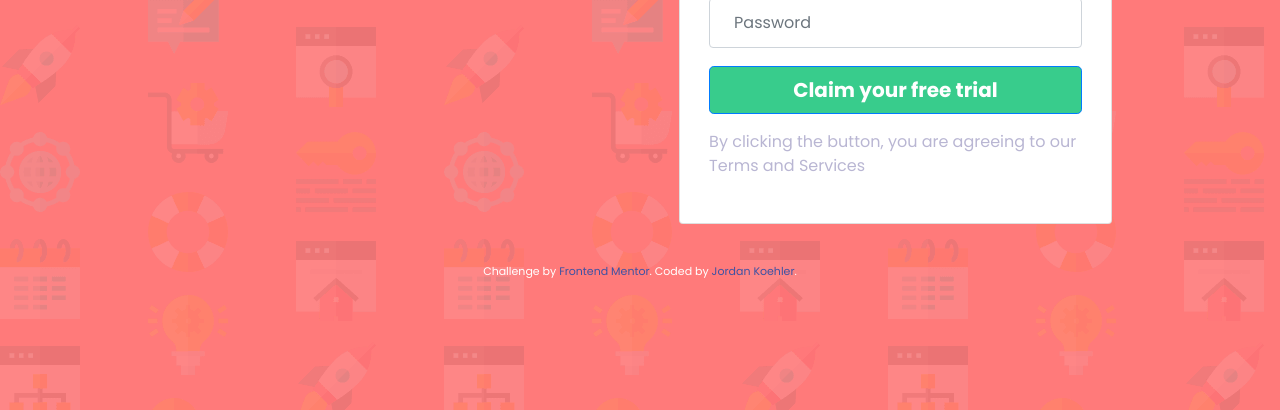
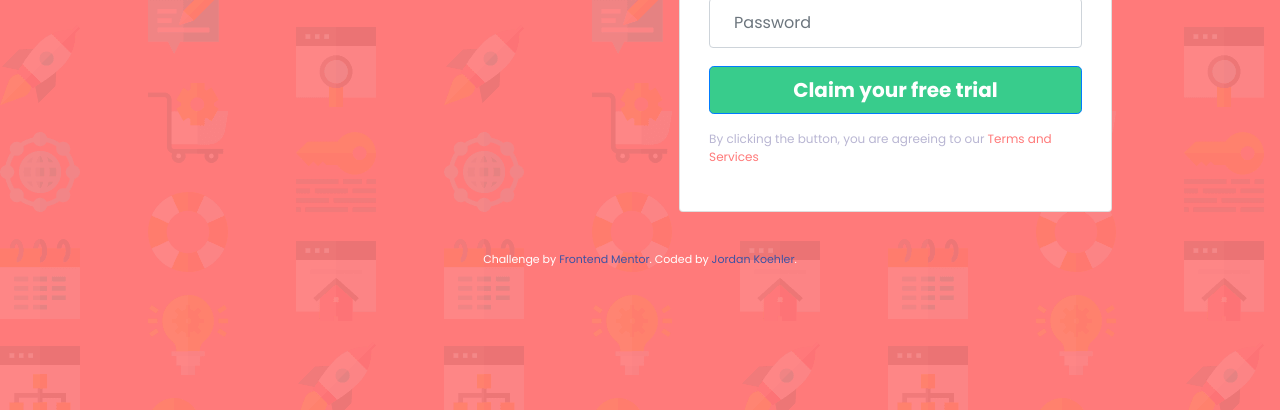
Before and after one commit to JordanKoehler/intro-component-with-signup-form-master, a plain HTML site: page index.html in a window 1280 px wide. Shown: the part 390-800 px from the top of the page. Drawn offline with nearby package versions, Linux system fonts and the light colour scheme.

Commit message:
Fix terms and conditions text so it is smaller and Terms and Conditions is in red

```diff
--- a/index.html
+++ b/index.html
@@ -45,12 +45,12 @@
             <input type="email" class="form-control" placeholder="Email Address"></input>
             <input type="password" class="form-control" placeholder="Password"></input>
             <div class="text-center">
-            <button class="btn btn-primary btn-lg trial-btn w-100" type="submit" name="button"><strong>Claim your free trial</strong></button>
+              <button class="btn btn-primary btn-lg trial-btn w-100" type="submit" name="button"><strong>Claim your free trial</strong></button>
             </div>
         </div>
 
         </form>
-        <p class="termsText">By clicking the button, you are agreeing to our Terms and Services</p>
+        <p class="termsText">By clicking the button, you are agreeing to our <span class="termsAndServices">Terms and Services</span></p>
       </div>
     </div>
   </div>
--- a/styles.css
+++ b/styles.css
@@ -58,4 +58,9 @@ p {
 
 .termsText {
   color: hsl(246, 25%, 77%);
+  font-size: 12px;
 }
+
+.termsAndServices{
+  color: hsl(0, 100%, 74%);
+}
```
